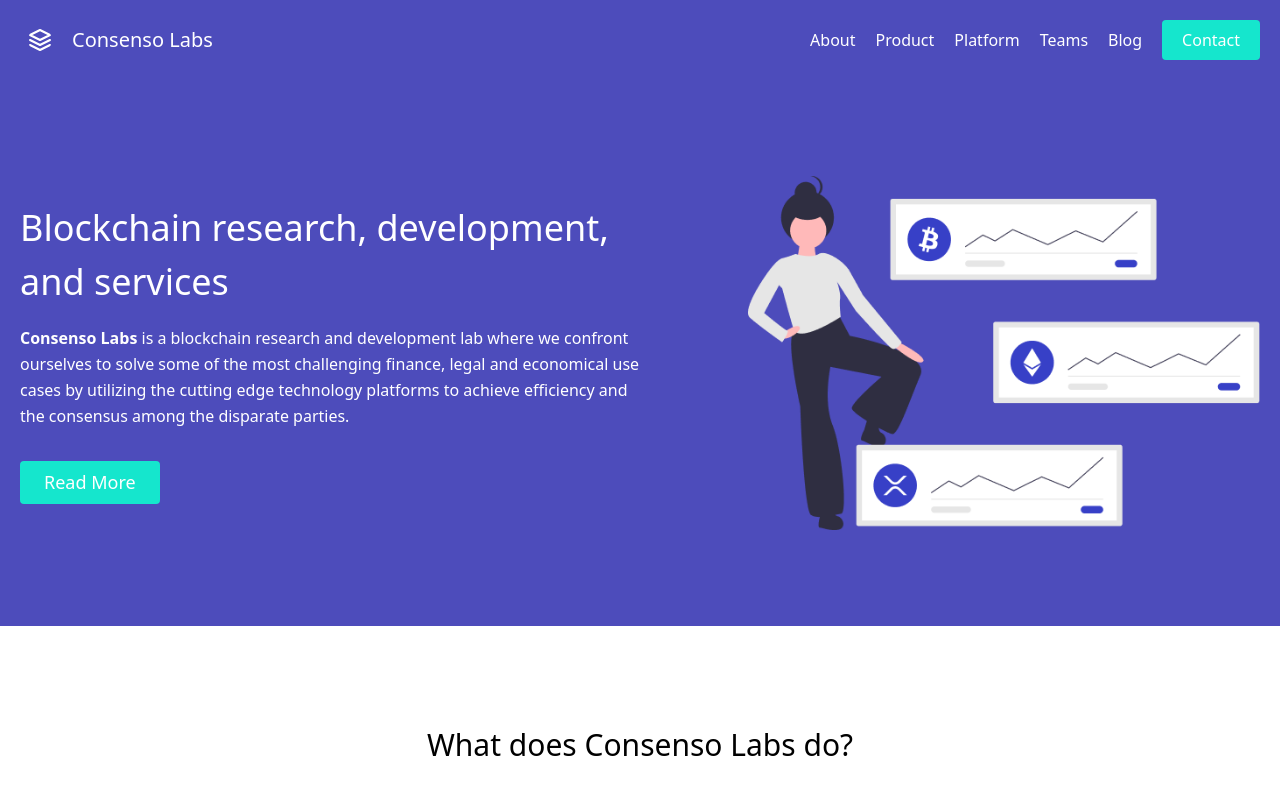
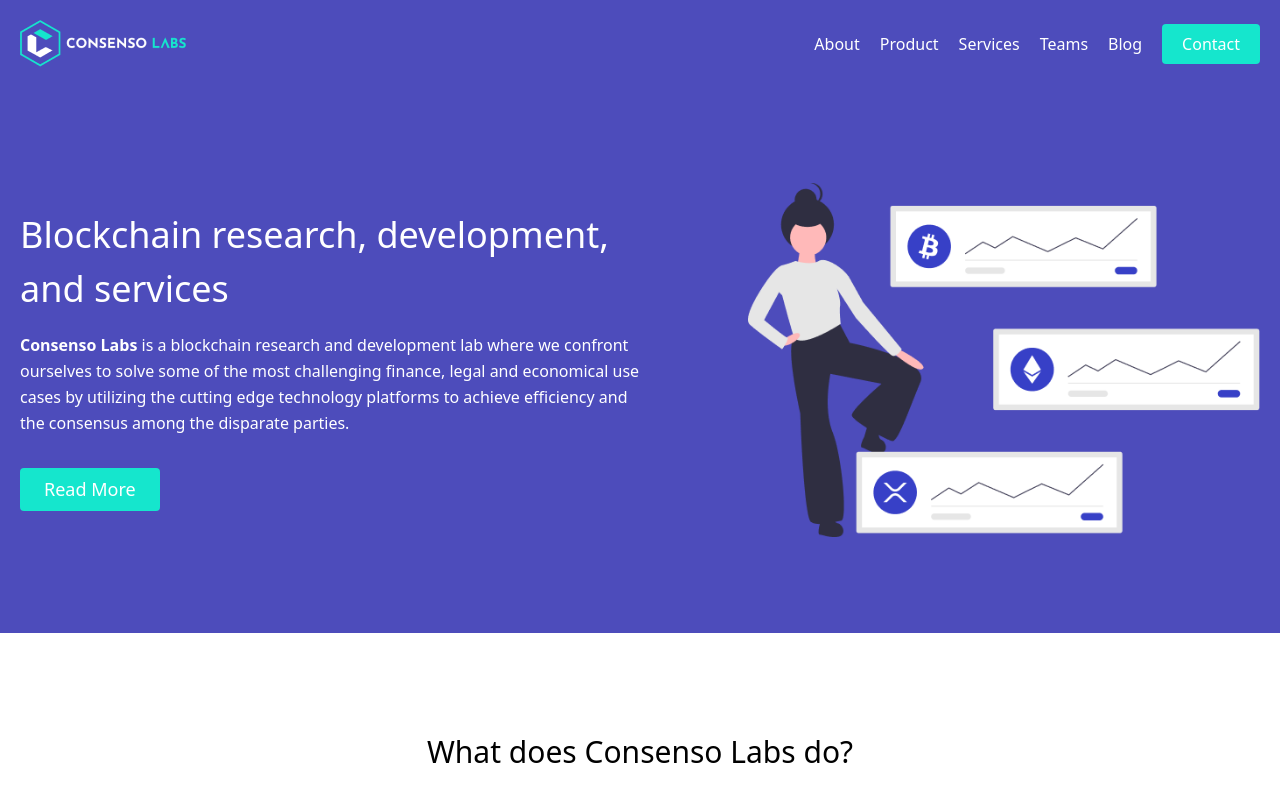
Before and after one commit to consensolabs/website, a React (Create React App) app in the folder tailblocks/: page / in a window 1280 px wide. Shown: the top 788 px of the page. Built offline with nearby package versions, Linux system fonts and the light colour scheme.

Commit message:
replaces Header logo

```diff
--- a/tailblocks/src/components/Header.js
+++ b/tailblocks/src/components/Header.js
@@ -1,5 +1,8 @@
 import React from 'react';
 import { Link } from 'react-router-dom';
+import HeaderLogo from '../assets/logo/HeaderLogo.png'
+
+const HeaderLogoStyle = <img src={HeaderLogo}/>
 
 function Header() {
   return (
@@ -11,19 +14,9 @@
             href
             className='flex title-font font-medium items-center text-gray-900 mb-4 md:mb-0'
           >
-            <svg
-              xmlns='http://www.w3.org/2000/svg'
-              fill='none'
-              stroke='currentColor'
-              strokeLinecap='round'
-              strokeLinejoin='round'
-              strokeWidth='2'
-              className='w-10 h-10 text-white p-2 bg-indigo-500 rounded-full'
-              viewBox='0 0 24 24'
-            >
-              <path d='M12 2L2 7l10 5 10-5-10-5zM2 17l10 5 10-5M2 12l10 5 10-5'></path>
-            </svg>
-            <span className='ml-3 text-xl'>Consenso Labs</span>
+
+            {HeaderLogoStyle}
+
           </Link>
           <nav className='md:ml-auto flex flex-wrap items-center text-base justify-center'>
             <Link to='/about' className='mr-5 hover:text-gray-900'>
@@ -33,7 +26,7 @@
               Product
             </Link>
             <Link to='#' className='mr-5 hover:text-gray-900'>
-              Platform
+              Services
             </Link>
             <Link to='/team' className='mr-5 hover:text-gray-900'>
               Teams
```
Also changed, not shown: tailblocks/src/assets/logo/HeaderLogo.png (added).
